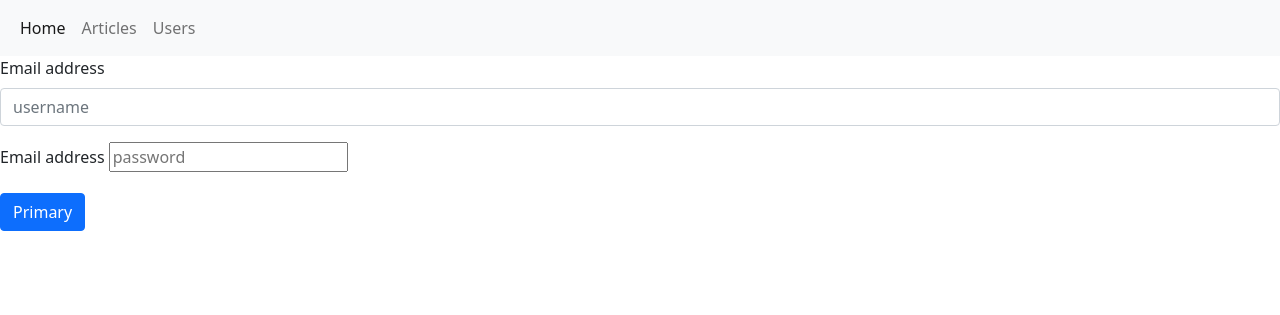
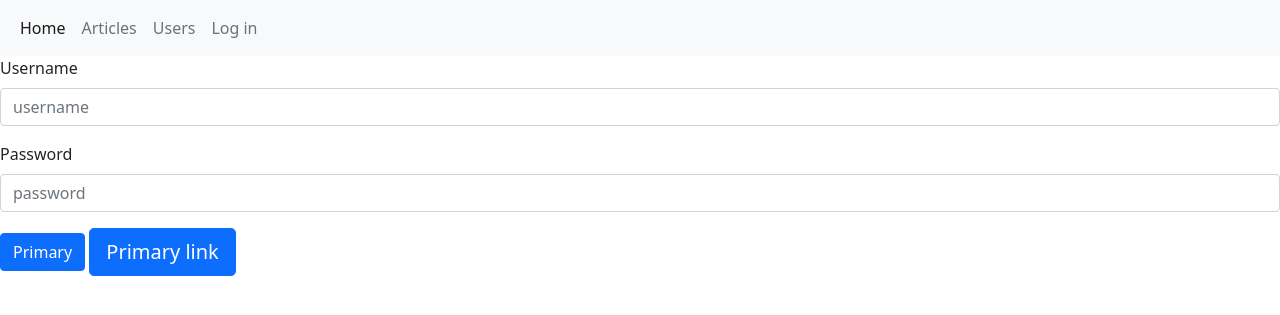
Before and after one commit to filippgerman/flask_hm, a Flask app: page /auth/login in a window 1280 px wide. Shown: the top 315 px of the page. Run offline with Flask 2, Linux system fonts and the light colour scheme.

Commit message:
add autorization

```diff
--- a/blog/auth/views.py
+++ b/blog/auth/views.py
@@ -1,6 +1,9 @@
 from flask import Blueprint, request, render_template, redirect, url_for
 from flask_login import LoginManager, login_user, logout_user, login_required
 from blog.models import User
+from blog.models.database import db
+import uuid
+import hashlib
 
 
 auth_app = Blueprint("auth_app", __name__, url_prefix='/auth')
@@ -30,6 +33,40 @@ def login():
     if user is None:
         return render_template("auth/login.html", error=f"no user {username!r} found")
 
+    password = request.form.get("password")
+    if not check_password(user.password, password):
+        return render_template("auth/login.html", error=f"password error")
+
+    login_user(user)
+    return redirect(url_for("article.render_articles"))
+
+
+@auth_app.route("/registration", methods=["GET", "POST"], endpoint="registration")
+def registration():
+    if request.method == "GET":
+        return render_template("auth/registration.html")
+
+    form_username = request.form.get("username")
+    check_user = User.query.filter_by(username=form_username).one_or_none()
+    if check_user is not None:
+        return render_template("auth/registration.html", error=f"this nickname {username!r} is busy")
+
+    form_email = request.form.get("email")
+    check_email = User.query.filter_by(email=form_email).one_or_none()
+    if check_email is not None:
+        return render_template("auth/registration.html", error=f"this email is busy")
+
+    form_password = request.form.get("password")
+    form_password_hash = hash_password(form_password)
+
+    user = User(username=form_username,
+                password=form_password_hash,
+                email=form_email)
+
+    db.session.add(user)
+    db.session.commit()
+
+    user = User.query.filter_by(email=form_email).one_or_none()
     login_user(user)
     return redirect(url_for("article.render_articles"))
 
@@ -41,10 +78,13 @@ def logout():
    return redirect(url_for("article.render_articles"))
 
 
-@auth_app.route("/secret")
-@login_required
-def secret_view():
-   return "Super secret data"
+def hash_password(password):
+    salt = uuid.uuid4().hex
+    return hashlib.sha256(salt.encode() + password.encode()).hexdigest() + ':' + salt
+
+def check_password(hashed_password, user_password):
+    password, salt = hashed_password.split(':')
+    return password == hashlib.sha256(salt.encode() + user_password.encode()).hexdigest()
 
 
 __all__ = [
--- a/blog/models/user.py
+++ b/blog/models/user.py
@@ -8,7 +8,7 @@ class User(db.Model, UserMixin):
     __tablename__ = "User"
     id = Column(Integer, primary_key=True)
     username = Column(String(80), unique=True, nullable=False)
-    password = Column(String(80), nullable=False)
+    password = Column(String(500), nullable=False)
     email = Column(String(120), unique=True, nullable=False)
     articles = db.relationship('Articles', backref='user_articles', lazy=True)
 
--- a/blog/templates/auth/login.html
+++ b/blog/templates/auth/login.html
@@ -12,15 +12,15 @@
 
 <form method="post" action="{{ url_for('auth_app.login') }}">
   <div class="mb-3">
-	<label for="exampleFormControlInput1" class="form-label">Email address</label>
+	<label for="exampleFormControlInput1" class="form-label">Username</label>
 	<input type="text" class="form-control" name="username" id="username" placeholder="username">
   </div>
   <div class="mb-3">
-	<label for="exampleFormControlInput1" class="form-label">Email address</label>
-	<input type="password" class="form-controll" id="password" placeholder="password">
+	<label for="exampleFormControlInput1" class="form-label">Password</label>
+	<input type="password" class="form-control" name="password" id="password" placeholder="password">
   </div>
   <button type="submit" class="btn btn-primary">Primary</button>
-
+  <a href="{{ url_for('auth_app.registration') }}" class="btn btn-primary btn-lg" tabindex="-1" role="button" aria-disabled="true">Primary link</a>
 </form>
 
 {% endblock %}
--- a/blog/templates/base.html
+++ b/blog/templates/base.html
@@ -21,12 +21,19 @@
         <li class="nav-item">
           <a class="nav-link active" aria-current="page" href="{{ url_for('home.start_page') }}">Home</a>
         </li>
+
         <li class="nav-item">
           <a class="nav-link" href="{{url_for('article.render_articles')}}">Articles</a>
         </li>
+
 		 <li class="nav-item">
            <a class="nav-link" href="{{ url_for('user.user_list') }}">Users</a>
          </li>
+
+		 <li class="nav-item">
+           <a class="nav-link" href="{{ url_for('auth_app.login') }}">Log in</a>
+         </li>
+
       </ul>
     </div>
   </div>
```
Also changed, not shown: blog/app.py (+7 -2 lines), blog/templates/auth/registration.html (added, +30 -0 lines), 2 other files.
